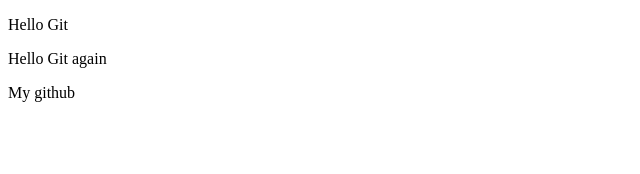
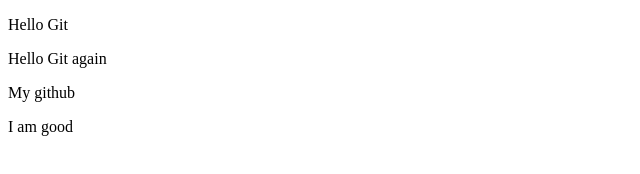
Before and after one commit to dmitryrozhkov/git_test, a plain HTML site: page index2.html in a window 1280 px wide. Shown: the full height of the page, 0-640 px from the left. Drawn offline with Linux system fonts and the light colour scheme.

Commit message:
Added div

```diff
--- a/index2.html
+++ b/index2.html
@@ -9,6 +9,7 @@
 	<p>Hello Git</p>
 	<p>Hello Git again</p>
 	<p>My github</p>
+	<div>I am good</div>
 	<script type="text/javascript">
 		window.console.log ('Hi')
 	</script>
```
